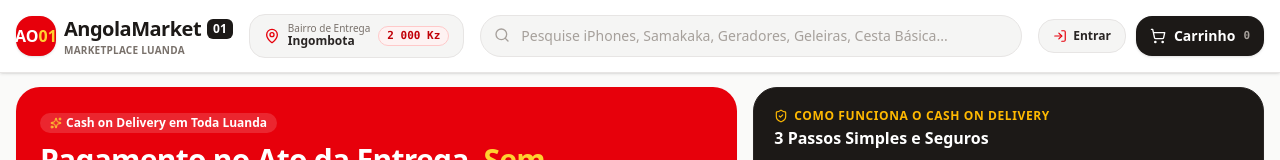
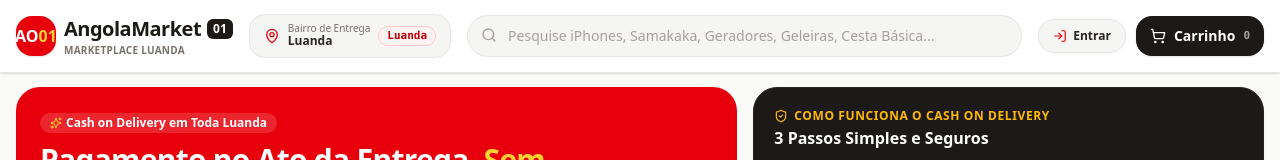
Before and after one commit to paulinoarmando62-cell/AngolaMarket01--Plataforma-, a React (Vite) app: page / in a window 1280 px wide. Shown: the top 160 px of the page. Built offline with nearby package versions, Linux system fonts and the light colour scheme.

Commit message:
refactor: add data migration and cleanup logic
Implement a version-based storage reset to purge legacy test data and clear default mock zones, ensuring a clean state for production usage.

```diff
--- a/src/App.tsx
+++ b/src/App.tsx
@@ -74,6 +74,7 @@ import {
   INITIAL_PRODUCTS,
   CATEGORIES,
   LUANDA_ZONES,
+  DEFAULT_BLANK_ZONE,
   INITIAL_USERS,
   INITIAL_PAYOUT_REQUESTS,
   formatKwanzas
@@ -104,7 +105,80 @@ const LOCAL_STORAGE_USERS_KEY = 'angolamarket01_users';
 const LOCAL_STORAGE_CURRENT_USER_KEY = 'angolamarket01_current_user';
 const LOCAL_STORAGE_PAYOUT_REQUESTS_KEY = 'angolamarket01_payout_requests';
 
-const DEFAULT_BLANK_ZONE: LuandaZone = LUANDA_ZONES[0];
+// Clean storage versioning to immediately purge any old test data from user browsers
+const CURRENT_APP_CLEAN_VERSION = 'v7_clean_zero_all_zones_and_data_final';
+
+if (typeof window !== 'undefined') {
+  try {
+    const savedVer = localStorage.getItem('angolamarket_app_clean_ver');
+    if (savedVer !== CURRENT_APP_CLEAN_VERSION) {
+      // Forcefully remove legacy test orders, mock payout requests, test carts and example zones
+      localStorage.removeItem(LOCAL_STORAGE_ORDERS_KEY);
+      localStorage.removeItem(LOCAL_STORAGE_PAYOUT_REQUESTS_KEY);
+      localStorage.removeItem(LOCAL_STORAGE_CART_KEY);
+      localStorage.removeItem(LOCAL_STORAGE_ZONES_LIST_KEY);
+      localStorage.removeItem(LOCAL_STORAGE_ZONE_KEY);
+
+      // Clean users & remove mock addresses
+      const rawUsers = localStorage.getItem(LOCAL_STORAGE_USERS_KEY);
+      if (rawUsers) {
+        const uList = JSON.parse(rawUsers);
+        if (Array.isArray(uList)) {
+          const cleaned = uList
+            .filter((u: any) =>
+              !u.id.includes('demo') &&
+              !u.id.includes('test') &&
+              !u.id.startsWith('courier-1') &&
+              !u.id.startsWith('courier-2') &&
+              !u.id.startsWith('courier-3') &&
+              !u.id.startsWith('affiliate-1') &&
+              !u.id.startsWith('buyer-1')
+            )
+            .map((u: any) => ({
+              ...u,
+              balanceAOA: 0,
+              courierBalanceAOA: 0,
+              totalDeliveriesCompleted: 0,
+              cashCollectedToDeposit: 0,
+              totalCommissionEarned: 0,
+              defaultMunicipality: '',
+              defaultNeighborhood: '',
+              defaultStreetAddress: '',
+              defaultReferencePoint: '',
+              avatar: (u.avatar && !u.avatar.includes('images.unsplash.com')) ? u.avatar : ''
+            }));
+          localStorage.setItem(LOCAL_STORAGE_USERS_KEY, JSON.stringify(cleaned));
+        }
+      }
+
+      // Clean current user
+      const rawCurrent = localStorage.getItem(LOCAL_STORAGE_CURRENT_USER_KEY);
+      if (rawCurrent) {
+        const u = JSON.parse(rawCurrent);
+        if (u && typeof u === 'object') {
+          const cleanedCurrent = {
+            ...u,
+            balanceAOA: 0,
+            courierBalanceAOA: 0,
+            totalDeliveriesCompleted: 0,
+            cashCollectedToDeposit: 0,
+            totalCommissionEarned: 0,
+            defaultMunicipality: '',
+            defaultNeighborhood: '',
+            defaultStreetAddress: '',
+            defaultReferencePoint: '',
+            avatar: (u.avatar && !u.avatar.includes('images.unsplash.com')) ? u.avatar : ''
+          };
+          localStorage.setItem(LOCAL_STORAGE_CURRENT_USER_KEY, JSON.stringify(cleanedCurrent));
+        }
+      }
+
+      localStorage.setItem('angolamarket_app_clean_ver', CURRENT_APP_CLEAN_VERSION);
+    }
+  } catch (e) {
+    // ignore
+  }
+}
 
 export default function App() {
   // Users state (Admin, Couriers, Affiliates, Buyers)
@@ -125,7 +199,16 @@ export default function App() {
             !u.id.startsWith('buyer-1') &&
             !(u.email || '').includes('exemplo.com') &&
             !(u.email || '').includes('teste.ao')
-          );
+          ).map((u: AppUser) => ({
+            ...u,
+            balanceAOA: 0,
+            courierBalanceAOA: 0,
+            totalDeliveriesCompleted: 0,
+            cashCollectedToDeposit: 0,
+            totalCommissionEarned: 0,
+            avatar: (u.avatar && !u.avatar.includes('images.unsplash.com')) ? u.avatar : ''
+          }));
+
           // Ensure master admin has real credentials without any fake stock avatar or fake IBAN
           const hasMaster = realOnly.some((u: AppUser) => u.email === 'paulinoarmando62@gmail.com');
           if (hasMaster) {
@@ -136,10 +219,7 @@ export default function App() {
               phone: '+244 938 243 909',
               name: 'Paulino Armando (Administrador Geral)',
               avatar: (u.avatar && !u.avatar.includes('images.unsplash.com')) ? u.avatar : ''
-            } : {
-              ...u,
-              avatar: (u.avatar && !u.avatar.includes('images.unsplash.com')) ? u.avatar : ''
-            });
+            } : u);
           } else {
             return [INITIAL_USERS[0], ...realOnly];
           }
@@ -160,6 +240,11 @@ export default function App() {
         if (parsed && parsed.id) {
           return {
             ...parsed,
+            balanceAOA: 0,
+            courierBalanceAOA: 0,
+            totalDeliveriesCompleted: 0,
+            cashCollectedToDeposit: 0,
+            totalCommissionEarned: 0,
             avatar: (parsed.avatar && !parsed.avatar.includes('images.unsplash.com')) ? parsed.avatar : ''
           };
         }
@@ -170,7 +255,7 @@ export default function App() {
     return null;
   });
 
-  // Dynamic Luanda Zones & Neighborhoods managed by the ADM
+  // Dynamic Luanda Zones & Neighborhoods managed by the ADM (Starts clean at zero)
   const [luandaZones, setLuandaZones] = useState<LuandaZone[]>(() => {
     try {
       const saved = localStorage.getItem(LOCAL_STORAGE_ZONES_LIST_KEY);
@@ -178,7 +263,15 @@ export default function App() {
         const parsed = JSON.parse(saved);
         if (Array.isArray(parsed) && parsed.length > 0) {
           const realZones = parsed.filter((z: LuandaZone) =>
-            z.id && !z.name.includes('(A configurar)')
+            z.id &&
+            !z.id.startsWith('zone-ingombota') &&
+            !z.id.startsWith('zone-maianga') &&
+            !z.id.startsWith('zone-talatona') &&
+            !z.id.startsWith('zone-kilamba') &&
+            !z.id.startsWith('zone-viana') &&
+            !z.id.startsWith('zone-belas') &&
+            !z.id.startsWith('zone-cazenga') &&
+            !z.id.startsWith('zone-cacuaco')
           );
           if (realZones.length > 0) return realZones;
         }
@@ -186,7 +279,7 @@ export default function App() {
     } catch (e) {
       // fallback
     }
-    return LUANDA_ZONES;
+    return [];
   });
 
   // Selected Luanda Delivery Zone for checkout / browsing
@@ -195,12 +288,25 @@ export default function App() {
       const saved = localStorage.getItem(LOCAL_STORAGE_ZONE_KEY);
       if (saved) {
         const parsed = JSON.parse(saved);
-        if (parsed && parsed.id && !parsed.name.includes('(A configurar)')) return parsed;
+        if (
+          parsed &&
+          parsed.id &&
+          !parsed.id.startsWith('zone-ingombota') &&
+          !parsed.id.startsWith('zone-maianga') &&
+          !parsed.id.startsWith('zone-talatona') &&
+          !parsed.id.startsWith('zone-kilamba') &&
+          !parsed.id.startsWith('zone-viana') &&
+          !parsed.id.startsWith('zone-belas') &&
+          !parsed.id.startsWith('zone-cazenga') &&
+          !parsed.id.startsWith('zone-cacuaco')
+        ) {
+          return parsed;
+        }
       }
     } catch (e) {
       // fallback
     }
-    return LUANDA_ZONES[0];
+    return DEFAULT_BLANK_ZONE;
   });
 
   // Products state (Pristine clean state - only real products added by Admin)
@@ -220,64 +326,18 @@ export default function App() {
     return [];
   });
 
-  // Cart state
+  // Cart state (Clean zero)
   const [cart, setCart] = useState<CartItem[]>(() => {
-    try {
-      const saved = localStorage.getItem(LOCAL_STORAGE_CART_KEY);
-      if (saved) {
-        const parsed = JSON.parse(saved);
-        if (Array.isArray(parsed)) {
-          return parsed.filter(it => it.product?.id && it.product.id.startsWith('adm-prod-'));
-        }
-      }
-    } catch (e) {
-      // fallback
-    }
     return [];
   });
 
-  // Orders state (Pristine clean state for real production orders)
+  // Orders state (Pristine clean state for real production orders - starts at zero)
   const [orders, setOrders] = useState<Order[]>(() => {
-    try {
-      const saved = localStorage.getItem(LOCAL_STORAGE_ORDERS_KEY);
-      if (saved) {
-        const parsed = JSON.parse(saved);
-        if (Array.isArray(parsed)) {
-          const realOrders = parsed.filter((o: Order) =>
-            o.id &&
-            !o.id.startsWith('ord-1') &&
-            !o.id.startsWith('ord-2') &&
-            !o.id.startsWith('ord-3') &&
-            !o.id.startsWith('ord-demo')
-          );
-          return realOrders;
-        }
-      }
-    } catch (e) {
-      // fallback
-    }
     return [];
   });
 
-  // Payout Requests state (Commission & Delivery earnings withdrawals)
+  // Payout Requests state (Starts at zero)
   const [payoutRequests, setPayoutRequests] = useState<PayoutRequest[]>(() => {
-    try {
-      const saved = localStorage.getItem(LOCAL_STORAGE_PAYOUT_REQUESTS_KEY);
-      if (saved) {
-        const parsed = JSON.parse(saved);
-        if (Array.isArray(parsed)) {
-          const realPayouts = parsed.filter((p: PayoutRequest) =>
-            p.id &&
-            !p.id.startsWith('payout-1') &&
-            !p.id.startsWith('payout-2') &&
-            !p.id.startsWith('payout-3')
-          );
-          return realPayouts;
-        }
-      }
-    } catch (e) {
-      // fallback
-    }
     return [];
   });
 
@@ -310,6 +370,44 @@ export default function App() {
     setUsers(prev => prev.map(u => u.id === updatedUser.id ? updatedUser : u));
     setCurrentUser(updatedUser);
     showToast('Perfil atualizado com sucesso!');
+  };
+
+  const handleClearAllTestData = () => {
+    localStorage.removeItem(LOCAL_STORAGE_ORDERS_KEY);
+    localStorage.removeItem(LOCAL_STORAGE_PAYOUT_REQUESTS_KEY);
+    localStorage.removeItem(LOCAL_STORAGE_CART_KEY);
+    localStorage.removeItem(LOCAL_STORAGE_ZONES_LIST_KEY);
+    localStorage.removeItem(LOCAL_STORAGE_ZONE_KEY);
+    setOrders([]);
+    setPayoutRequests([]);
+    setCart([]);
+    setLuandaZones([]);
+    setSelectedZone(DEFAULT_BLANK_ZONE);
+    setUsers(prev => prev.map(u => ({
+      ...u,
+      balanceAOA: 0,
+      courierBalanceAOA: 0,
+      totalDeliveriesCompleted: 0,
+      cashCollectedToDeposit: 0,
+      totalCommissionEarned: 0,
+      defaultMunicipality: '',
+      defaultNeighborhood: '',
+      defaultStreetAddress: '',
+      defaultReferencePoint: ''
+    })));
+    setCurrentUser(prev => prev ? {
+      ...prev,
+      balanceAOA: 0,
+      courierBalanceAOA: 0,
+      totalDeliveriesCompleted: 0,
+      cashCollectedToDeposit: 0,
+      totalCommissionEarned: 0,
+      defaultMunicipality: '',
+      defaultNeighborhood: '',
+      defaultStreetAddress: '',
+      defaultReferencePoint: ''
+    } : null);
+    showToast('Todos os bairros, endereços, pedidos e saldos fictícios foram completamente apagados e zerados!');
   };
 
   const handleToggleAffiliateProduct = (productId: string) => {
@@ -720,7 +818,7 @@ export default function App() {
   // ADM Delivery Neighborhood & Rate Handlers
   const handleAdminAddZone = (newZone: LuandaZone) => {
     setLuandaZones(prev => [newZone, ...prev]);
-    if (!selectedZone || selectedZone.id === 'luanda_geral') {
+    if (!selectedZone || selectedZone.id === 'zone-default' || selectedZone.id === 'luanda_geral' || !selectedZone.neighborhood) {
       setSelectedZone(newZone);
     }
     showToast(`Bairro ${newZone.neighborhood || newZone.name} adicionado com sucesso!`);
@@ -1109,6 +1207,7 @@ export default function App() {
         onRejectPayoutRequest={handleRejectPayout}
         currentUser={currentUser || undefined}
         onUpdateAdminProfile={handleUpdateUserProfile}
+        onClearAllTestData={handleClearAllTestData}
       />
 
       {/* Courier Portal Modal (Active Deliveries, PIN Verification & Payout / Saque Requests) */}
--- a/src/components/AuthModal.tsx
+++ b/src/components/AuthModal.tsx
@@ -494,7 +494,7 @@ export const AuthModal: React.FC<AuthModalProps> = ({
                       type="text"
                       value={operatingZones}
                       onChange={(e) => setOperatingZones(e.target.value)}
-                      placeholder="Maianga, Talatona, Kilamba, Viana..."
+                      placeholder="Digite os seus bairros e municípios de atuação..."
                       className="w-full bg-white border border-stone-200 rounded-xl px-3 py-2 text-xs"
                     />
                   </div>
--- a/src/data/mockData.ts
+++ b/src/data/mockData.ts
@@ -16,113 +16,22 @@ export const INITIAL_USERS: AppUser[] = [
   }
 ];
 
-// Zonas reais de Luanda configuráveis pelo Administrador
-export const LUANDA_ZONES: LuandaZone[] = [
-  {
-    id: 'zone-ingombota',
-    name: 'Ingombota / Centro (Luanda)',
-    municipality: 'Luanda',
-    neighborhood: 'Ingombota',
-    estimatedHours: '2 a 4 horas',
-    deliveryFee: 2000,
-    deliveryFeeDoor: 2000,
-    deliveryFeeBusStop: 1500,
-    popularBusStops: ['Kinaxixi', 'Mutamba', 'Largo do Baleizão', 'Sagrada Família'],
-    popularAreas: ['Kinaxixi', 'Mutamba', 'Coqueiros', 'Maculusso', 'Ilha de Luanda', 'Cruzeiro'],
-    active: true
-  },
-  {
-    id: 'zone-maianga',
-    name: 'Maianga / Alvalade',
-    municipality: 'Luanda',
-    neighborhood: 'Maianga',
-    estimatedHours: '2 a 4 horas',
-    deliveryFee: 2200,
-    deliveryFeeDoor: 2200,
-    deliveryFeeBusStop: 1600,
-    popularBusStops: ['Paragem do Cassenda', 'Sagrada Família', 'Chicala', 'Gamek'],
-    popularAreas: ['Alvalade', 'Cassenda', 'Prenda', 'Bairro Azul', 'Rocha Pinto', 'Morro da Luz'],
-    active: true
-  },
-  {
-    id: 'zone-talatona',
-    name: 'Talatona / Patriota',
-    municipality: 'Talatona',
-    neighborhood: 'Talatona',
-    estimatedHours: '3 a 5 horas',
-    deliveryFee: 2500,
-    deliveryFeeDoor: 2500,
-    deliveryFeeBusStop: 1800,
-    popularBusStops: ['Kero Talatona', 'Centro de Convenções', 'Paragem do Patriota', 'Maxi Morro Bento'],
-    popularAreas: ['Morro Bento', 'Condomínio Dolce Vita', 'Patriota', 'Futungo de Belas', 'Cidade Financeira'],
-    active: true
-  },
-  {
-    id: 'zone-kilamba',
-    name: 'Kilamba / Camama',
-    municipality: 'Belas',
-    neighborhood: 'Kilamba',
-    estimatedHours: '3 a 6 horas',
-    deliveryFee: 3000,
-    deliveryFeeDoor: 3000,
-    deliveryFeeBusStop: 2200,
-    popularBusStops: ['Centralidade do Kilamba (Bloco A)', 'Desvio do Sapú', 'Rotunda da Cidade Universitária'],
-    popularAreas: ['Centralidade do Kilamba', 'Camama', 'Cidade Universitária', 'Jardim de Rosas', 'Sapú'],
-    active: true
-  },
-  {
-    id: 'zone-viana',
-    name: 'Viana / Zango',
-    municipality: 'Viana',
-    neighborhood: 'Viana',
-    estimatedHours: '4 a 7 horas',
-    deliveryFee: 3500,
-    deliveryFeeDoor: 3500,
-    deliveryFeeBusStop: 2500,
-    popularBusStops: ['Ponte Amarela de Viana', 'Paragem da Moagem', 'Mercado do 30', 'Zango 1 Central'],
-    popularAreas: ['Vila de Viana', 'Estalagem', 'Grafanil', 'Zango 0 a 4', 'Centralidade 8000', 'Capalanga'],
-    active: true
-  },
-  {
-    id: 'zone-belas',
-    name: 'Belas / Benfica',
-    municipality: 'Belas',
-    neighborhood: 'Benfica',
-    estimatedHours: '3 a 6 horas',
-    deliveryFee: 3200,
-    deliveryFeeDoor: 3200,
-    deliveryFeeBusStop: 2400,
-    popularBusStops: ['Mercado do Benfica', 'Kero Benfica', 'Paragem dos Ramiros', 'Corimba'],
-    popularAreas: ['Benfica', 'Ramiros', 'Morro dos Veados', 'Bairro Militar', 'Kilamba Kiaxi'],
-    active: true
-  },
-  {
-    id: 'zone-cazenga',
-    name: 'Cazenga / Hoji-ya-Henda',
-    municipality: 'Cazenga',
-    neighborhood: 'Cazenga',
-    estimatedHours: '3 a 5 horas',
-    deliveryFee: 2500,
-    deliveryFeeDoor: 2500,
-    deliveryFeeBusStop: 1800,
-    popularBusStops: ['Marco Histórico do Cazenga', 'Paragem do Asa Branca', 'Mabor', 'Cuca'],
-    popularAreas: ['Tala Hady', 'Calawenda', 'Quinta da Dona Amélia', '11 de Novembro', 'Hoji-ya-Henda'],
-    active: true
-  },
-  {
-    id: 'zone-cacuaco',
-    name: 'Cacuaco / Sequele',
-    municipality: 'Cacuaco',
-    neighborhood: 'Cacuaco',
-    estimatedHours: '4 a 7 horas',
-    deliveryFee: 3800,
-    deliveryFeeDoor: 3800,
-    deliveryFeeBusStop: 2800,
-    popularBusStops: ['Vila de Cacuaco', 'Entrada do Sequele', 'Desvio da Vidrul', 'Kifangondo'],
-    popularAreas: ['Vila de Cacuaco', 'Centralidade do Sequele', 'Vidrul', 'Belo Monte', 'Kifangondo'],
-    active: true
-  }
-];
+// Zonas e Bairros de Luanda configuráveis pelo Administrador (inicia limpo sem dados de exemplo)
+export const DEFAULT_BLANK_ZONE: LuandaZone = {
+  id: 'zone-default',
+  name: 'Luanda',
+  municipality: '',
+  neighborhood: '',
+  estimatedHours: '24 a 48 horas',
+  deliveryFee: 0,
+  deliveryFeeDoor: 0,
+  deliveryFeeBusStop: 0,
+  popularBusStops: [],
+  popularAreas: [],
+  active: true
+};
+
+export const LUANDA_ZONES: LuandaZone[] = [];
 
 export const CATEGORIES: Category[] = [
   {
```
Also changed, not shown: src/components/AdminPortalModal.tsx (+29 -4 lines), src/components/Footer.tsx (+10 -4 lines), src/components/UserProfileModal.tsx (+6 -6 lines).
